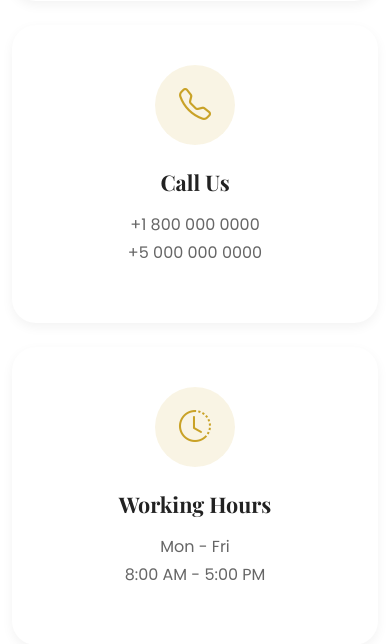
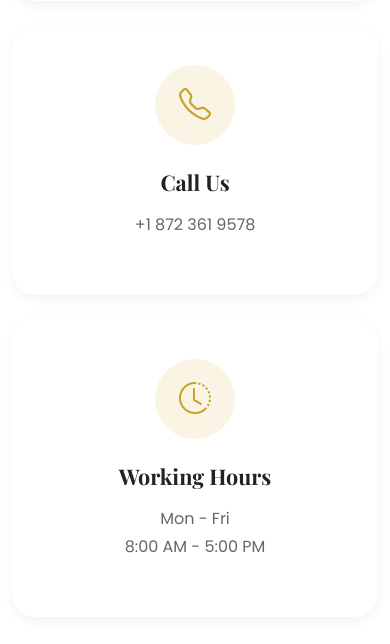
Before and after one commit to nathaniel634/goldsite, a Django app: page /contact/ in a window 390 px wide. Shown: the part 1011-1655 px from the top of the page. Run offline with Django 5.2, Linux system fonts and the light colour scheme.

Commit message:
changed address and phone number

```diff
--- a/templates/frontend2/includes/footer.html
+++ b/templates/frontend2/includes/footer.html
@@ -97,7 +97,7 @@ FOOTER
 
                         <i class="bi bi-geo-alt-fill"></i>
 
-                        Dubai, UAE
+                        Gothenburg, Sweden
 
                     </li>
 
@@ -113,7 +113,7 @@ FOOTER
 
                         <i class="bi bi-telephone-fill"></i>
 
-                        +1 800 000 0000
+                        +1 872 361 9578
 
                     </li>
 
--- a/templates/frontend2/includes/topbar.html
+++ b/templates/frontend2/includes/topbar.html
@@ -19,7 +19,7 @@ TOP BAR
 
                     <a href="tel:+2348000000000">
                         <i class="bi bi-telephone-fill"></i>
-                        +1 800 000 0000
+                        +1 872 361 9578
                     </a>
 
                 </div>
--- a/templates/frontend2/partials/contact-cards.html
+++ b/templates/frontend2/partials/contact-cards.html
@@ -90,9 +90,7 @@ CONTACT INFORMATION
 
                     <p>
 
-                        +1 800 000 0000<br>
-                        +5 000 000 0000
-
+                        +1 872 361 9578<br>
                     </p>
 
                 </div>
```
